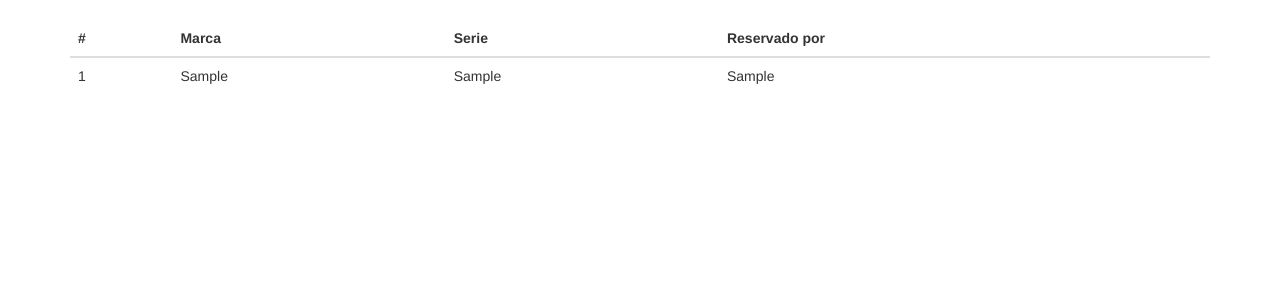
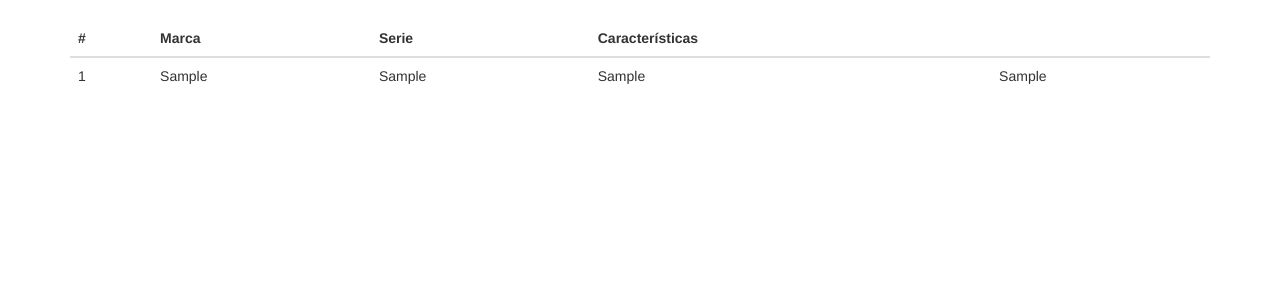
Before and after one commit to utfsmlabs/monitores, a Flask app: template monitores/templates/show_reservations.html in a window 1280 px wide. Shown: the part 100-400 px from the top of the page. Run offline with Flask 2, Linux system fonts and the light colour scheme; the template is opened without the code that fills it: values that come from a table or form of the project are taken from there, others are empty; tables that the repository leaves empty hold one stand-in row (values such as "Sample post").

Commit message:
El listado de reservaciones muestra características

```diff
--- a/monitores/templates/show_reservations.html
+++ b/monitores/templates/show_reservations.html
@@ -26,7 +26,7 @@ Reservaciones <a href="{{url_for('index')}}" class="btn btn-default btn-sm">Inic
 <table class="table table-hover">
   <thead>
     <tr>
-      <th>#</th><th>Marca</th><th>Serie</th><th>Reservado por</th>
+      <th>#</th><th>Marca</th><th>Serie</th><th>Características</th><th>&nbsp;</th>
     </tr>
   </thead>
   <tbody>
@@ -35,6 +35,7 @@ Reservaciones <a href="{{url_for('index')}}" class="btn btn-default btn-sm">Inic
       <td>{{ monitor.id }}</td>
       <td>{{ monitor.brand }}</td>
       <td>{{ monitor.serial }}</td>
+      <td>{{ monitor.specs}}</td>
       <td>
         {% if monitor.reserved_by %}
         {{ ' '.join(monitor.reserved_by.split('.')) }}
```
